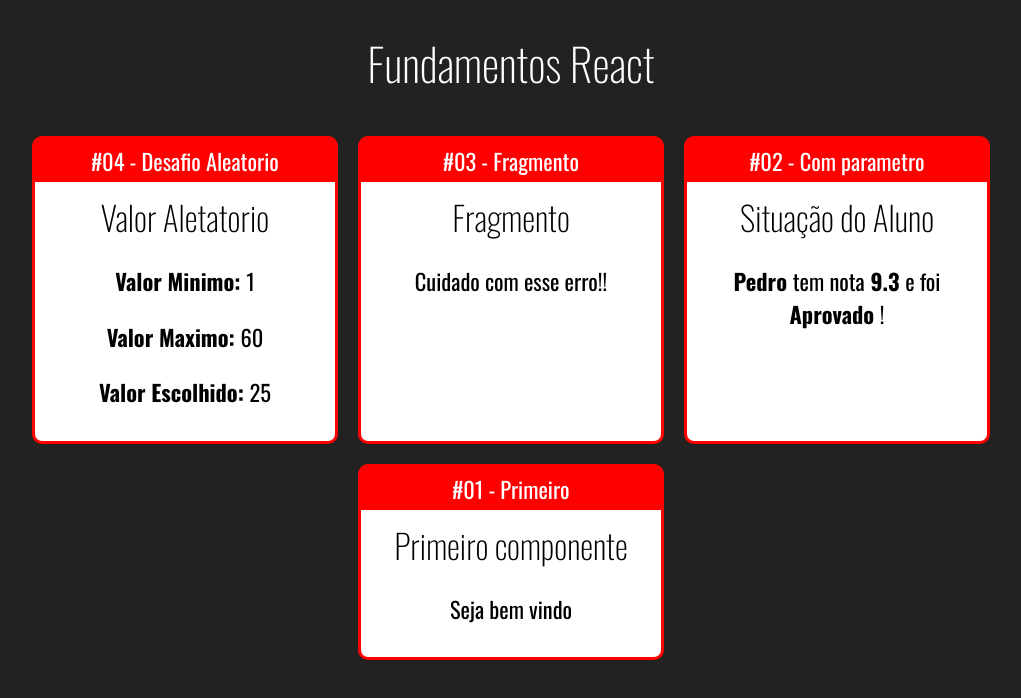
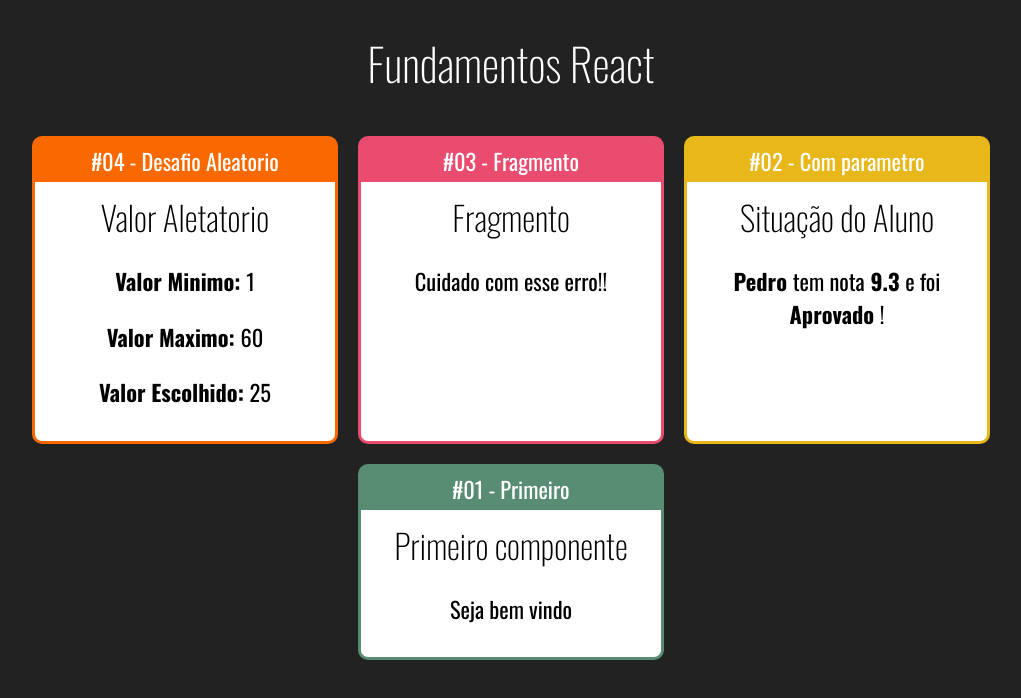
Before and after one commit to Ricardo-Lucena-Clear/Fundamentos-React, a React (Create React App) app: page / in a window 1280 px wide. Shown: the top 698 px of the page, without its empty margins (129-1150 px from the left). Built offline with nearby package versions, Linux system fonts and the light colour scheme.

Commit message:
Component Card #03

```diff
--- a/src/App.jsx
+++ b/src/App.jsx
@@ -10,26 +10,28 @@
 export default () => (
     <div className="App">
         <h1>Fundamentos React</h1>
-        <div className="Cards">
-        <Card titulo="#04 - Desafio Aleatorio">
+
+<div className="Cards">
+
+<Card titulo="#04 - Desafio Aleatorio" color="#FA6900">
 
 <Aleatorio min={1} max={60} />
 
 </Card>
 
-<Card titulo="#03 - Fragmento">
+<Card titulo="#03 - Fragmento"color="#E94C6F">
 
 <Fragmento />
 
 </Card>
 
-<Card titulo="#02 - Com parametro">
+<Card titulo="#02 - Com parametro" color="#E8B71A">
 
 <ComParametro titulo="Situação do Aluno" aluno="Pedro" nota={9.3} />
 
 </Card>
 
-<Card titulo="#01 - Primeiro">
+<Card titulo="#01 - Primeiro" color="#588C73">
 
 <Primeiro></Primeiro>
 
--- a/src/components/layout/Card.css
+++ b/src/components/layout/Card.css
@@ -1,6 +1,5 @@
 .Card {
-    background-color:  red;
-    border: 3px solid red;
+    border: 3px solid ;
     border-radius: 10px;
     overflow: hidden;
     margin: 10px;
--- a/src/components/layout/Card.jsx
+++ b/src/components/layout/Card.jsx
@@ -1,9 +1,13 @@
 import React from "react";
 import "./Card.css"
 
-export default (props) =>{
+export default (props) => {
+    const cardStyle  = {
+        backgroundColor: props.color || '#F00',
+        borderColor: props.color || '#F00',
+    }
     return (
-        <div className="Card">
+        <div className="Card" style={cardStyle}>
         <div className="Title">{props.titulo}</div>
         <div className="Content">
             {props.children}
```
